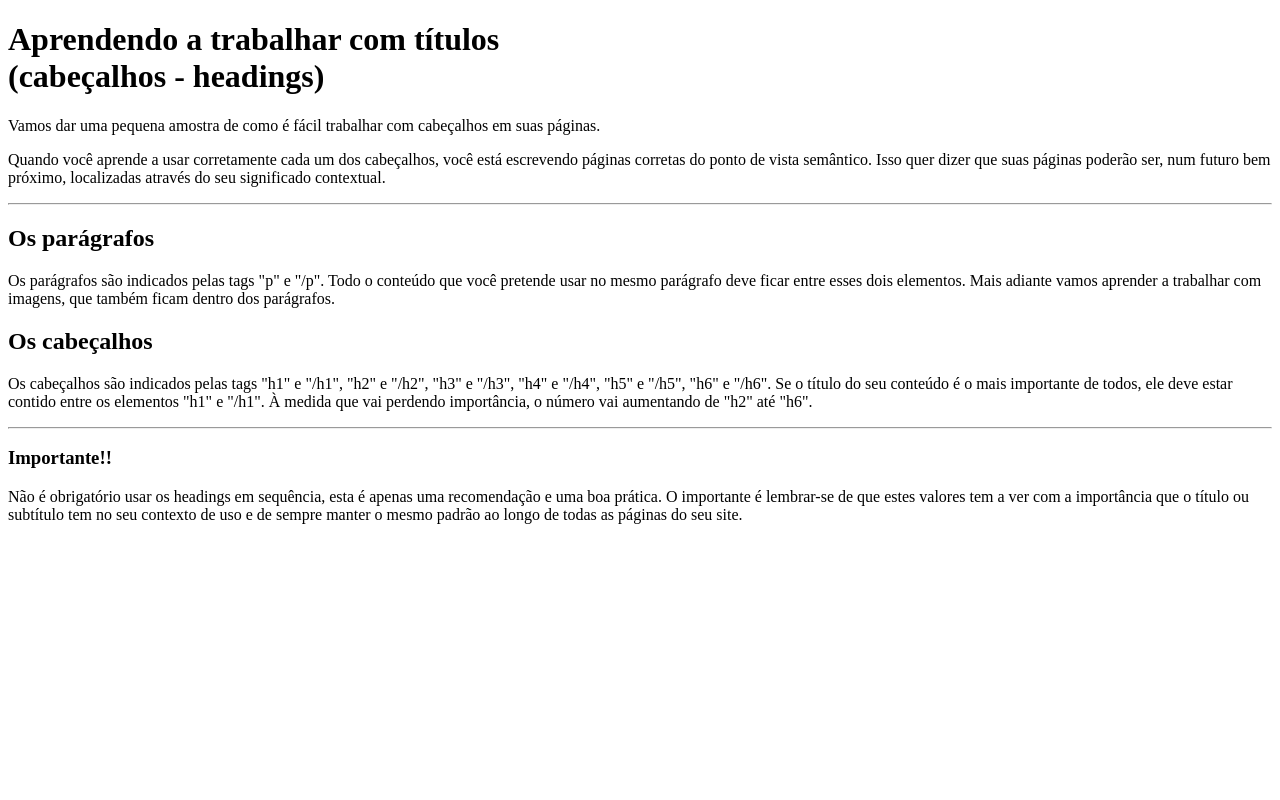
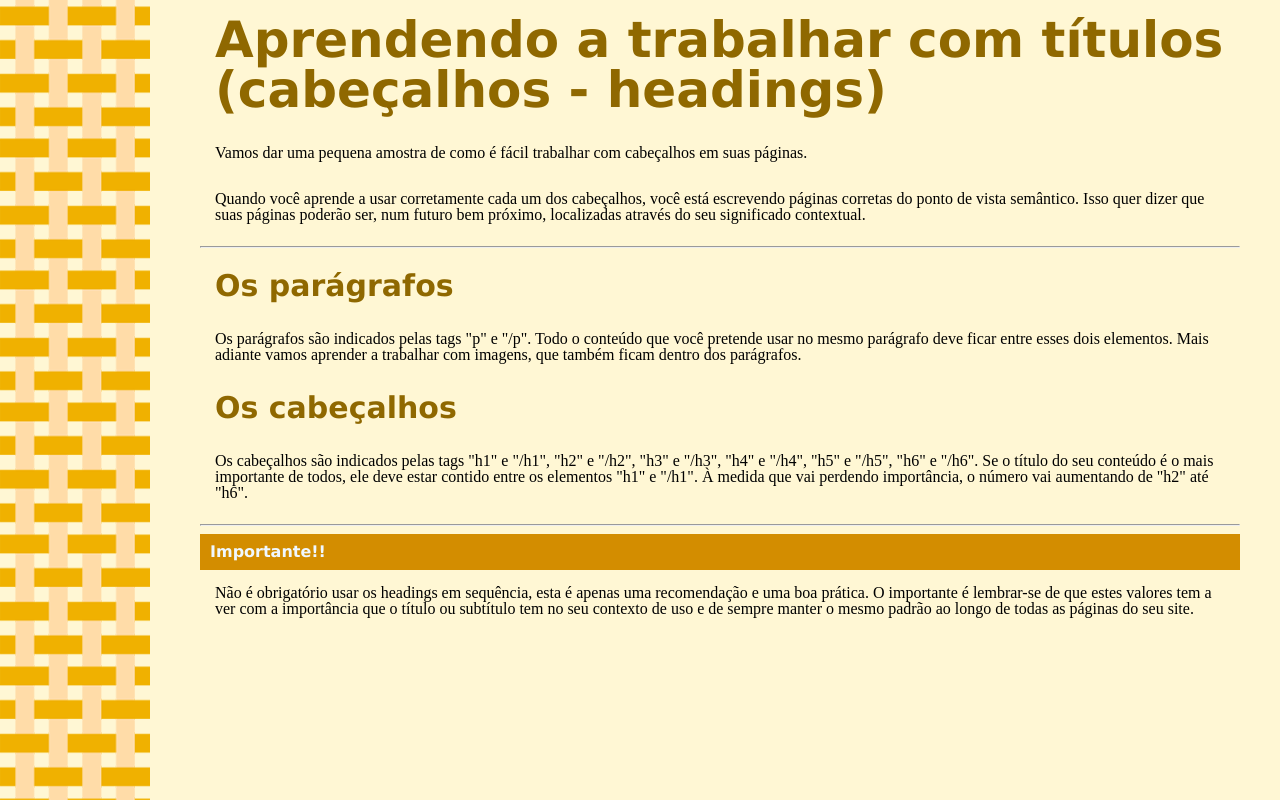
Before and after one commit to Yurinunes22/PjrAtivCss, a plain HTML site: page index.html in a window 1280 px wide. Drawn offline with Linux system fonts and the light colour scheme.

Commit message:
estilo ativ 1

```diff
--- a/css/estilo.css
+++ b/css/estilo.css
@@ -0,0 +1,35 @@
+body  {
+    background-image: url("./../imagens/cabecalhos_back.png");
+    background-repeat: repeat-y;
+    background-color: #fff7d4;
+    margin-left: 200px;
+    margin-right: 40px;
+
+  }
+
+  h1 {
+      padding: 15px;
+      font-size: 50px;
+      font-weight: bolder;
+      color: #8f6800;
+      font-family: Verdana, Geneva, Tahoma, sans-serif;
+
+    }
+    h2{
+        padding: 15px;
+        font-size: 30px;
+        font-weight: bolder;
+        color: #8f6800;
+        font-family: Verdana, Geneva, Tahoma, sans-serif;
+    }
+    p{
+        padding: 15px;
+    }
+
+    h3{
+        padding: 10px;
+        font-weight: bolder;
+        color: aliceblue;
+        background-color: #d38d00;
+        font-family: Verdana, Geneva, Tahoma, sans-serif;
+    }
--- /dev/null
+++ b/css/reset.css
@@ -0,0 +1,48 @@
+/* http://meyerweb.com/eric/tools/css/reset/
+   v2.0 | 20110126
+   License: none (public domain)
+*/
+
+html, body, div, span, applet, object, iframe,
+h1, h2, h3, h4, h5, h6, p, blockquote, pre,
+a, abbr, acronym, address, big, cite, code,
+del, dfn, em, img, ins, kbd, q, s, samp,
+small, strike, strong, sub, sup, tt, var,
+b, u, i, center,
+dl, dt, dd, ol, ul, li,
+fieldset, form, label, legend,
+table, caption, tbody, tfoot, thead, tr, th, td,
+article, aside, canvas, details, embed,
+figure, figcaption, footer, header, hgroup,
+menu, nav, output, ruby, section, summary,
+time, mark, audio, video {
+	margin: 0;
+	padding: 0;
+	border: 0;
+	font-size: 100%;
+	font: inherit;
+	vertical-align: baseline;
+}
+/* HTML5 display-role reset for older browsers */
+article, aside, details, figcaption, figure,
+footer, header, hgroup, menu, nav, section {
+	display: block;
+}
+body {
+	line-height: 1;
+}
+ol, ul {
+	list-style: none;
+}
+blockquote, q {
+	quotes: none;
+}
+blockquote:before, blockquote:after,
+q:before, q:after {
+	content: '';
+	content: none;
+}
+table {
+	border-collapse: collapse;
+	border-spacing: 0;
+}
--- a/index.html
+++ b/index.html
@@ -5,6 +5,8 @@
     <meta charset="UTF-8">
     <meta name="viewport" content="width=device-width, initial-scale=1.0">
     <title>Document</title>
+    <link rel="stylesheet" href="./css/reset.css">
+    <link rel="stylesheet" href="./css/estilo.css">
 </head>
 
 <body>
```
Also changed, not shown: imagens/cabecalhos_back.png (added).
